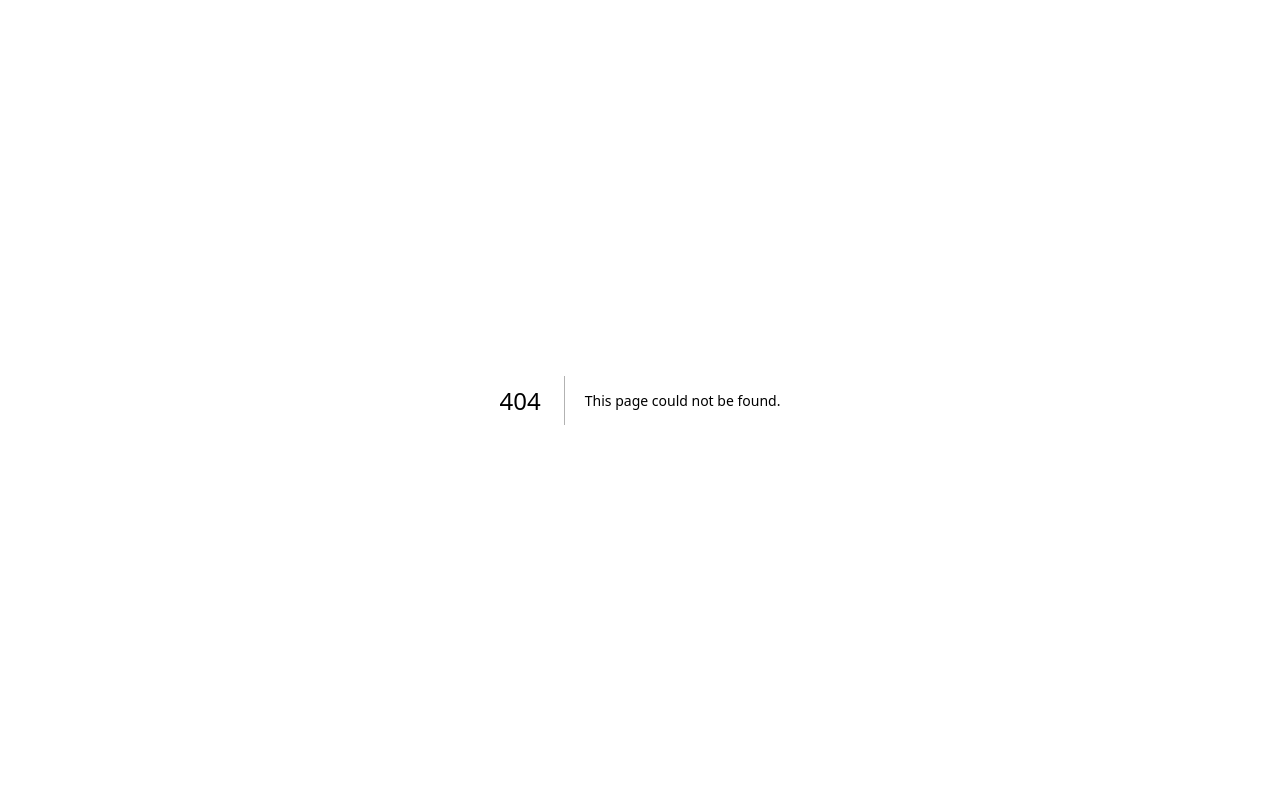
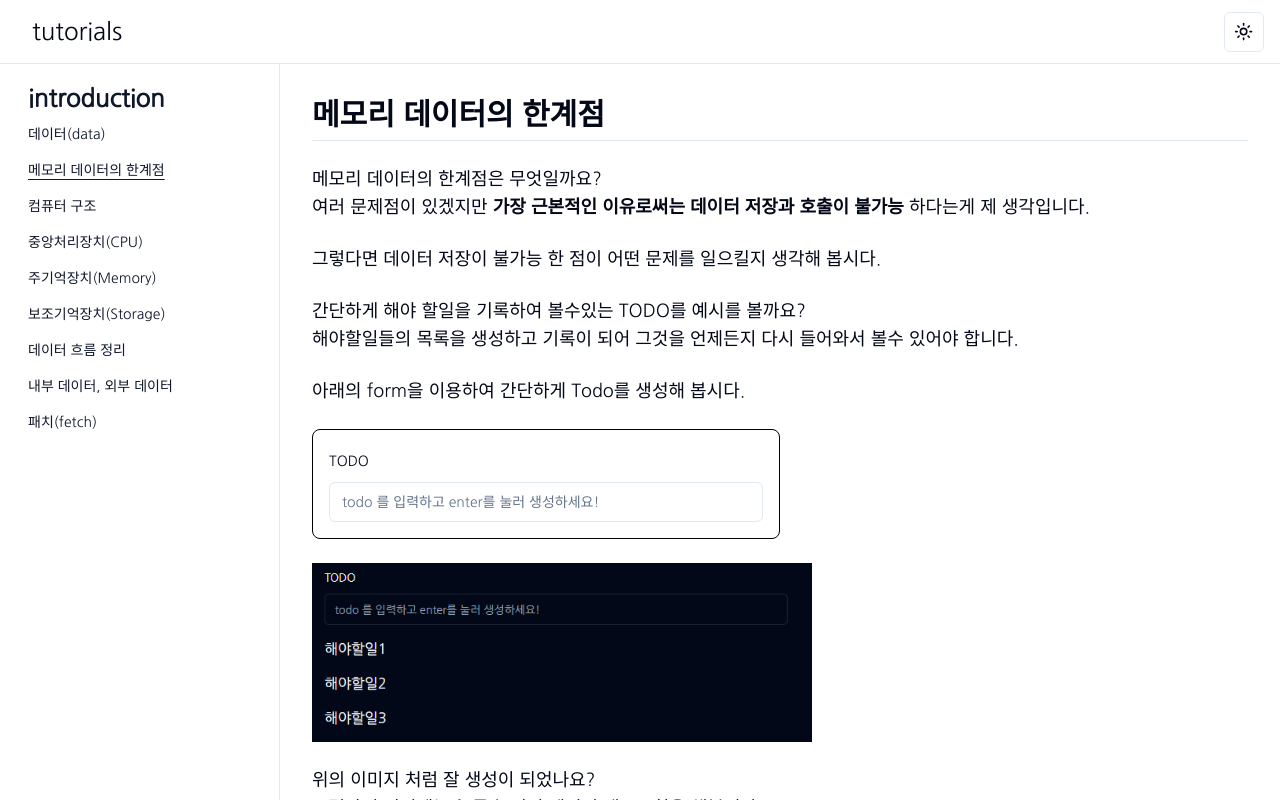
Before and after one commit to jinho0941/nextjs-tutorials, a Next.js app: page /docs/memory-data-limitation in a window 1280 px wide. Before the commit this address had no page. Shown: the top 800 px of the page. Built offline with nearby package versions, Linux system fonts and the light colour scheme.

Commit message:
fix: pathname , title 수정

```diff
--- /dev/null
+++ b/app/(layout)/docs/memory-data-limitation/_components/todo.tsx
@@ -0,0 +1,74 @@
+'use client'
+
+import { zodResolver } from '@hookform/resolvers/zod'
+import { useForm } from 'react-hook-form'
+import { z } from 'zod'
+
+import { Button } from '@/components/ui/button'
+import {
+  Form,
+  FormControl,
+  FormField,
+  FormItem,
+  FormLabel,
+  FormMessage,
+} from '@/components/ui/form'
+import { Input } from '@/components/ui/input'
+import { useState } from 'react'
+
+const formSchema = z.object({
+  todo: z
+    .string()
+    .min(1, { message: '글자를 입력해 주세요.' })
+    .max(10, { message: '최대 글자수는 10글자 입니다.' }),
+})
+
+export const Todo = () => {
+  const [todoList, setTodoList] = useState<string[]>([])
+
+  const form = useForm<z.infer<typeof formSchema>>({
+    resolver: zodResolver(formSchema),
+    defaultValues: {
+      todo: '',
+    },
+  })
+
+  function onSubmit(values: z.infer<typeof formSchema>) {
+    const { todo } = values
+    setTodoList((prev) => [...prev, todo])
+    form.reset()
+  }
+
+  return (
+    <div className='min-w-80 w-1/2 border-black dark:border-white rounded-lg p-4 border'>
+      <Form {...form}>
+        <form
+          onSubmit={form.handleSubmit(onSubmit)}
+          className='space-y-4 w-full'
+        >
+          <FormField
+            control={form.control}
+            name='todo'
+            render={({ field }) => (
+              <FormItem>
+                <FormLabel>TODO</FormLabel>
+                <FormControl>
+                  <Input
+                    placeholder='todo 를 입력하고 enter를 눌러 생성하세요!'
+                    {...field}
+                  />
+                </FormControl>
+                <FormMessage />
+              </FormItem>
+            )}
+          />
+        </form>
+      </Form>
+      {todoList.map((todo, index) => (
+        <div key={index} className='mt-4 space-y-2'>
+          {todo}
+        </div>
+      ))}
+    </div>
+  )
+}
--- /dev/null
+++ b/app/(layout)/docs/memory-data-limitation/page.tsx
@@ -0,0 +1,82 @@
+import { ContentSection } from '@/components/content-section'
+import { Strong } from '@/components/strong'
+import { Todo } from './_components/todo'
+import Image from 'next/image'
+
+const Page = () => {
+  return (
+    <ContentSection>
+      <p>
+        메모리 데이터의 한계점은 무엇일까요?
+        <br />
+        여러 문제점이 있겠지만{' '}
+        <Strong>
+          가장 근본적인 이유로써는 데이터 저장과 호출이 불가능
+        </Strong>{' '}
+        하다는게 제 생각입니다.
+      </p>
+      <p>
+        그렇다면 데이터 저장이 불가능 한 점이 어떤 문제를 일으킬지 생각해
+        봅시다.
+      </p>
+      <p>
+        간단하게 해야 할일을 기록하여 볼수있는 TODO를 예시를 볼까요?
+        <br />
+        해야할일들의 목록을 생성하고 기록이 되어 그것을 언제든지 다시 들어와서
+        볼수 있어야 합니다.
+      </p>
+      <p>아래의 form을 이용하여 간단하게 Todo를 생성해 봅시다.</p>
+      <Todo />
+      <Image src={'/src2.png'} alt={'src2'} width={500} height={200} />
+      <p>
+        위의 이미지 처럼 잘 생성이 되었나요?
+        <br />
+        그렇다면 이번에는 f5를 눌러서 페이지 새로고침을 해봅시다.
+      </p>
+      <p>
+        새로고침을 하니 이전에 작성했던 내용이 전부 사라지고 데이터가 없던 초기
+        상태로 돌아와버렸습니다.
+      </p>
+      <Image src={'/src3.png'} alt={'src3'} width={500} height={200} />
+      <Image src={'/img1.jpg'} alt={'img1'} width={500} height={300} />
+      <p>
+        왜 이런 일이 생겨나는 것일까요?
+        <br />
+        분명히 데이터를 생성하고 화면에 출력을 하였는데 말이죠.
+      </p>
+      <Image src={'/img2.jpg'} alt={'img1'} width={500} height={300} />
+      <p>
+        정답은 사실 메모리 차원에서만 데이터가 존재하였고,
+        <br />
+        새로고침을 하니 그 메모리의 데이터의 생명주기가 끝나서 없어져버렸기
+        때문입니다.
+      </p>
+      <p>
+        갑자기 메모리 저장장치 생명주기가 이게 뭔말인지 하시는 분들이
+        있을거에요.
+        <br />
+        만약 한번에 이해했다면 매우 좋은 소식이겠내요!
+      </p>
+      <Image src={'/img3.jpg'} alt={'img1'} width={500} height={300} />
+      <p>
+        하지만 이해를 못했다고 하더라도 괜찮습니다.
+        <br />
+        이제 제가 설명드릴 부분이니까요.
+        <br />
+        실제로 제가 생각해도 이 부분은 CS(Computer Science)부분에서도 가장
+        뿌리깊은 부분이라 생각하기 때문입니다.
+      </p>
+      <p>
+        잠시 그럼 정적 데이터의 한계점은 뒤로 미루어 두고,
+        <br /> 데이터의 생성과 소멸 즉 생명주기(life cycle)와, 저장(storage),
+        이를 위한 처리(processing) 가 어떻게 이루어지는지 이해를 해볼까요?
+      </p>
+      <p className='font-bold'>
+        이 내용은 웹 뿐만 아니라 컴퓨터를 다루는 분야라면 뿌리와 같은 개념이기
+        때문에 확실하게 이해하고 넘어가는것을 추천합니다.
+      </p>
+    </ContentSection>
+  )
+}
+
+export default Page
```
